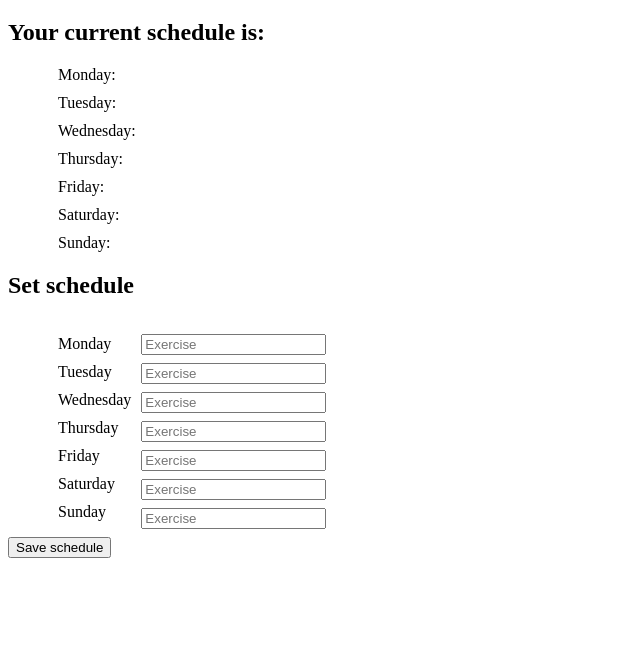
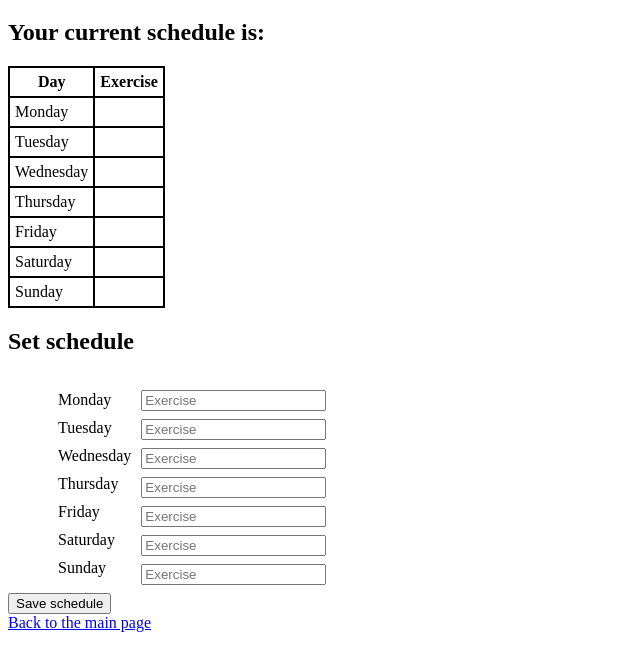
Before and after one commit to bobbyta74/hack-and-wellness-2, a plain HTML site: page setup.html in a window 1280 px wide. Shown: the part 61-732 px from the top of the page, without its empty margins (0-640 px from the left). Drawn offline with Linux system fonts and the light colour scheme.

Commit message:
Show today's exercise on main page

```diff
--- a/script.js
+++ b/script.js
@@ -1,6 +1,7 @@
 let daysoftheweek = ['mon', 'tue', 'wed', 'thu', 'fri', 'sat', 'sun']
-
+let exercises;
 function presentschedule() {
+    //Replace placeholders (monpres etc.) with values from localstorage (e.g. Monday's exercise: deadlift)
     document.getElementById("monpres").innerHTML = localStorage.getItem("mon");
     document.getElementById("tuepres").innerHTML = localStorage.getItem("tue");
     document.getElementById("wedpres").innerHTML = localStorage.getItem("wed");
@@ -13,14 +14,32 @@ function presentschedule() {
 function saveschedule() {
     localStorage.clear()
     for(let i=0; i < daysoftheweek.length; i++) {
+        //Make localstorage key and add value of text input to it (e.g. tue, benchpress)
         localStorage.setItem(daysoftheweek[i], document.getElementById(daysoftheweek[i]).value);
     }
     presentschedule();
+    exercises = [localStorage.getitem("mon"), localStorage.getItem("tue"), localStorage.getItem("wed"), localStorage.getItem("thu"), localStorage.getItem("fri"). localStorage.getItem("sat"), localStorage.getItem("sun")]
 }
 
+
 function todaysexercise() {
+    //Get day of the week (number)
     const d = new Date();
     let day = d.getDay();
-    console.log(day);
+    //Convert number to name of day of the week
+    if (day > 0) {
+        day = daysoftheweek[day - 1];
+    } else {
+        day = 'sun';
+    }
+
+    console.log(exercises);
+    //Unless there's no value or the string is empty, output today's exercise to the h2 on the main page (except it doesn't want to work because localstorage doesn't sync between webpages!!!!!!!!!)
+    if (localStorage.getItem(day) != null && localStorage.getItem(day).trim().length != 0) {
+        document.getElementById("whattodo").innerHTML = "Today's exercise is" + localStorage.getItem(day);
+    } else {
+        document.getElementById("whattodo").innerHTML = "Today is a rest day!";
+    }
+
 
 }
--- a/setup.html
+++ b/setup.html
@@ -12,15 +12,40 @@
     <h1>Schedule</h1>
 
     <h2>Your current schedule is:</h2>
-    <ul>
-        <li>Monday:<span id=monpres></span></li>
-        <li>Tuesday: <span id="tuepres"></span></li>
-        <li>Wednesday: <span id="wedpres"></span></li>
-        <li>Thursday: <span id="thupres"></span></li>
-        <li>Friday: <span id="fripres"></span></li>
-        <li>Saturday: <span id="satpres"></span></li>
-        <li>Sunday: <span id="sunpres"></span></li>
-    </ul>
+    <table>
+        <tr>
+            <th>Day</th>
+            <th>Exercise</th>
+        </tr>
+        <tr>
+            <td>Monday</td>
+            <td><span id=monpres></span></td>
+        </tr>
+        <tr>
+            <td>Tuesday</td>
+            <td><span id=tuepres></span></td>
+        </tr>
+        <tr>
+            <td>Wednesday</td>
+            <td><span id=wedpres></span></td>
+        </tr>
+        <tr>
+            <td>Thursday</td>
+            <td><span id=thupres></span></td>
+        </tr>
+        <tr>
+            <td>Friday</td>
+            <td><span id=fripres></span></td>
+        </tr>
+        <tr>
+            <td>Saturday</td>
+            <td><span id=satpres></span></td>
+        </tr>
+        <tr>
+            <td>Sunday</td>
+            <td><span id=sunpres></span></td>
+        </tr>
+    </table>
 
     <h2>Set schedule</h2>
     <form id="scheduleset">
@@ -46,5 +71,7 @@
         </div>
     </form>
     <button onclick="saveschedule()">Save schedule</button>
+    <br>
+    <a href="index.html">Back to the main page</a>
 </body>
 </html>
--- a/style.css
+++ b/style.css
@@ -1,5 +1,11 @@
 li {
     margin:10px;
+}
+
+table, th, td {
+    border:2px solid black;
+    border-collapse:collapse;
+    padding:5px;
 }
 
 ul {
```
Also changed, not shown: index.html (+3 -0 lines).
